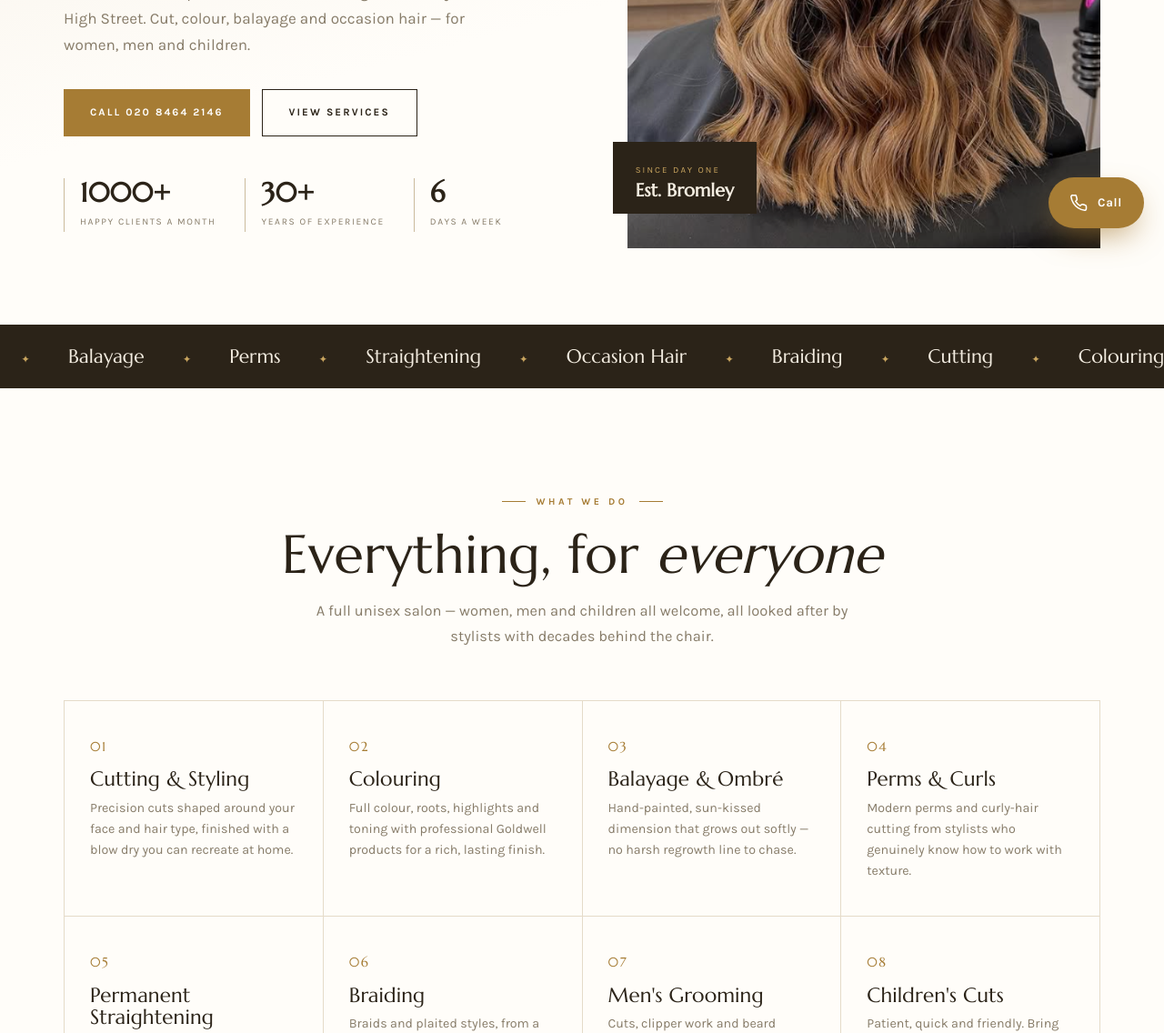
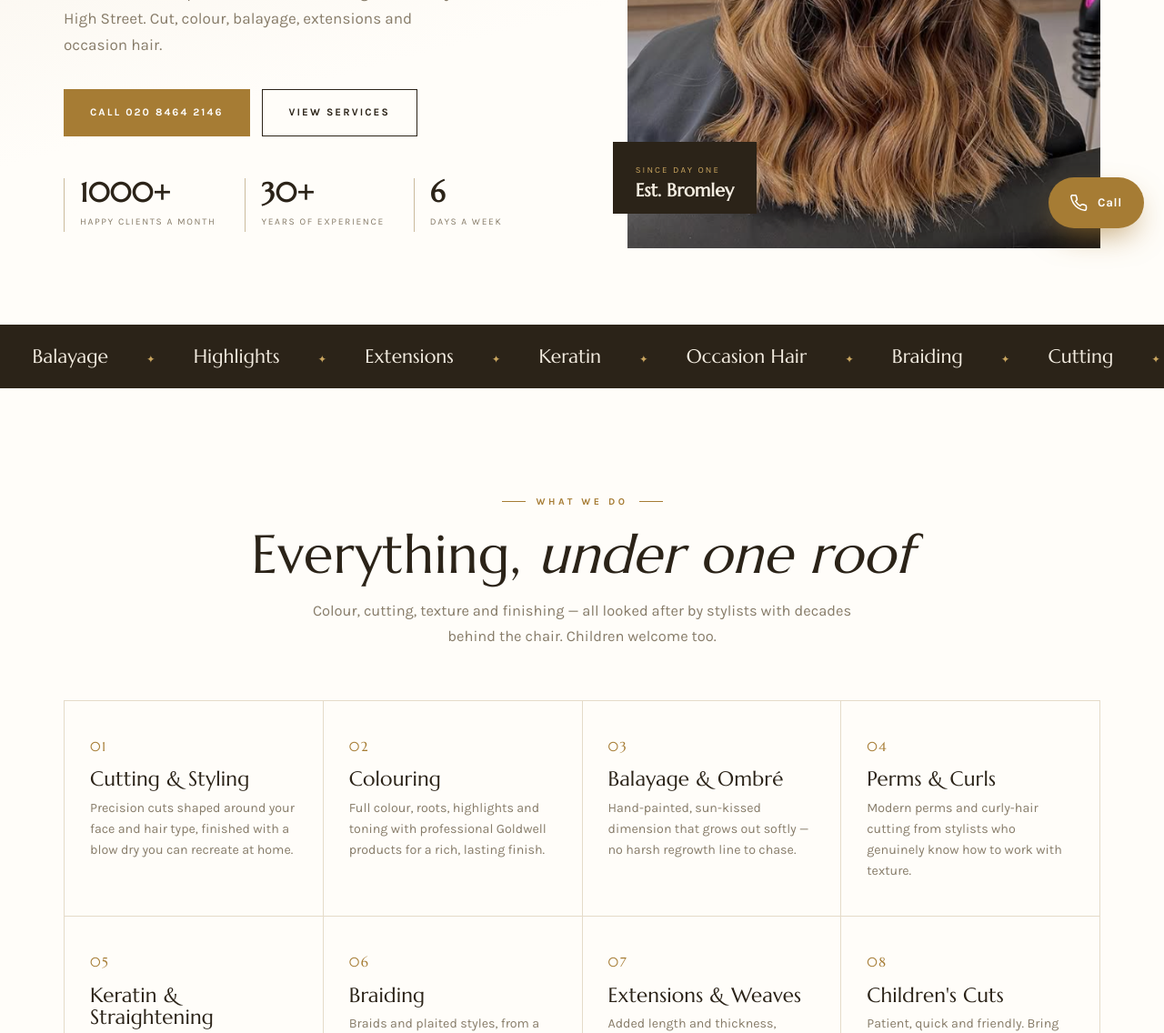
Before and after one commit to Gracoins/the-stylers, a plain HTML site: page index.html in a window 1280 px wide. Shown: the part 527-1663 px from the top of the page at 91% size. Drawn offline with Linux system fonts and the light colour scheme.

Commit message:
Replace invented men's grooming service with evidenced extensions and keratin

```diff
--- a/index.html
+++ b/index.html
@@ -22,7 +22,7 @@
   "@context":"https://schema.org",
   "@type":"HairSalon",
   "name":"The Stylers Bromley",
-  "description":"Unisex hair professionals on Bromley High Street. Cutting, colouring, balayage, perms, permanent straightening, braiding and occasion hair.",
+  "description":"Hair salon on Bromley High Street. Cutting, colouring, balayage, highlights, perms, keratin and permanent straightening, braiding, extensions and occasion hair.",
   "telephone":"+442084642146",
   "url":"https://gracoins.github.io/the-stylers/",
   "image":"https://gracoins.github.io/the-stylers/img/og.png",
@@ -238,7 +238,7 @@
     <div>
       <span class="eyebrow reveal in">Unisex Hair Professionals · Bromley</span>
       <h1 class="reveal in d1">Salon-quality hair,<br><em class="gold">honest prices.</em></h1>
-      <p class="sub reveal in d2">Three decades of professional hairdressing on Bromley High Street. Cut, colour, balayage and occasion hair — for women, men and children.</p>
+      <p class="sub reveal in d2">Three decades of professional hairdressing on Bromley High Street. Cut, colour, balayage, extensions and occasion hair.</p>
       <div class="hero-cta reveal in d2">
         <a class="btn btn-bronze" href="tel:+442084642146">Call 020 8464 2146</a>
         <a class="btn btn-line" href="#services">View Services</a>
@@ -258,7 +258,7 @@
 
 <!-- MARQUEE -->
 <div class="marquee"><div class="track">
-  <span>Cutting</span><span>Colouring</span><span>Balayage</span><span>Perms</span><span>Straightening</span><span>Occasion Hair</span><span>Braiding</span><span>Cutting</span><span>Colouring</span><span>Balayage</span><span>Perms</span><span>Straightening</span><span>Occasion Hair</span><span>Braiding</span>
+  <span>Cutting</span><span>Colouring</span><span>Balayage</span><span>Highlights</span><span>Extensions</span><span>Keratin</span><span>Occasion Hair</span><span>Braiding</span><span>Cutting</span><span>Colouring</span><span>Balayage</span><span>Highlights</span><span>Extensions</span><span>Keratin</span><span>Occasion Hair</span><span>Braiding</span>
 </div></div>
 
 <!-- SERVICES -->
@@ -266,17 +266,17 @@
   <div class="wrap">
     <div class="center">
       <span class="eyebrow reveal">What We Do</span>
-      <h2 class="stitle reveal d1">Everything, for <em>everyone</em></h2>
-      <p class="lede reveal d2">A full unisex salon — women, men and children all welcome, all looked after by stylists with decades behind the chair.</p>
+      <h2 class="stitle reveal d1">Everything, <em>under one roof</em></h2>
+      <p class="lede reveal d2">Colour, cutting, texture and finishing — all looked after by stylists with decades behind the chair. Children welcome too.</p>
     </div>
     <div class="serv reveal d1">
       <div class="scard"><div class="no">01</div><h3>Cutting &amp; Styling</h3><p>Precision cuts shaped around your face and hair type, finished with a blow dry you can recreate at home.</p></div>
       <div class="scard"><div class="no">02</div><h3>Colouring</h3><p>Full colour, roots, highlights and toning with professional Goldwell products for a rich, lasting finish.</p></div>
       <div class="scard"><div class="no">03</div><h3>Balayage &amp; Ombré</h3><p>Hand-painted, sun-kissed dimension that grows out softly — no harsh regrowth line to chase.</p></div>
       <div class="scard"><div class="no">04</div><h3>Perms &amp; Curls</h3><p>Modern perms and curly-hair cutting from stylists who genuinely know how to work with texture.</p></div>
-      <div class="scard"><div class="no">05</div><h3>Permanent Straightening</h3><p>Smoothing and straightening treatments that cut your morning routine down to minutes.</p></div>
+      <div class="scard"><div class="no">05</div><h3>Keratin &amp; Straightening</h3><p>Keratin and permanent smoothing treatments that cut your morning routine down to minutes.</p></div>
       <div class="scard"><div class="no">06</div><h3>Braiding</h3><p>Braids and plaited styles, from a simple everyday finish to something more intricate.</p></div>
-      <div class="scard"><div class="no">07</div><h3>Men's Grooming</h3><p>Cuts, clipper work and beard tidying — a proper unisex salon, not an afterthought.</p></div>
+      <div class="scard"><div class="no">07</div><h3>Extensions &amp; Weaves</h3><p>Added length and thickness, matched to your own colour and fitted so it sits naturally.</p></div>
       <div class="scard"><div class="no">08</div><h3>Children's Cuts</h3><p>Patient, quick and friendly. Bring the little ones in — we've done this a few thousand times.</p></div>
     </div>
     <div class="center" style="margin-top:42px">
```
